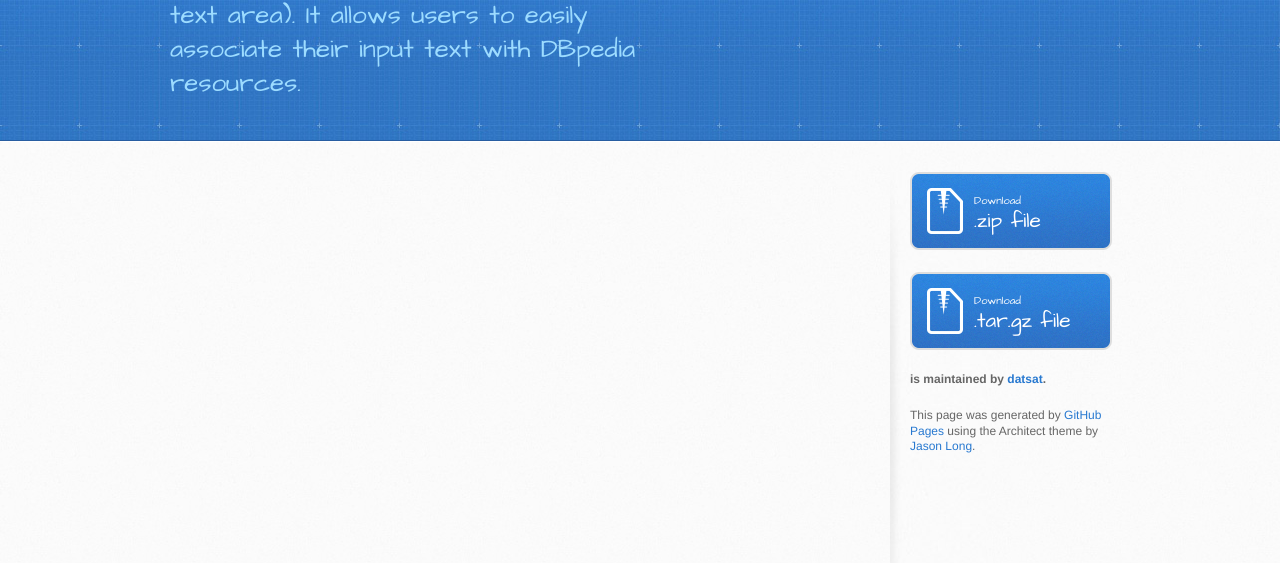
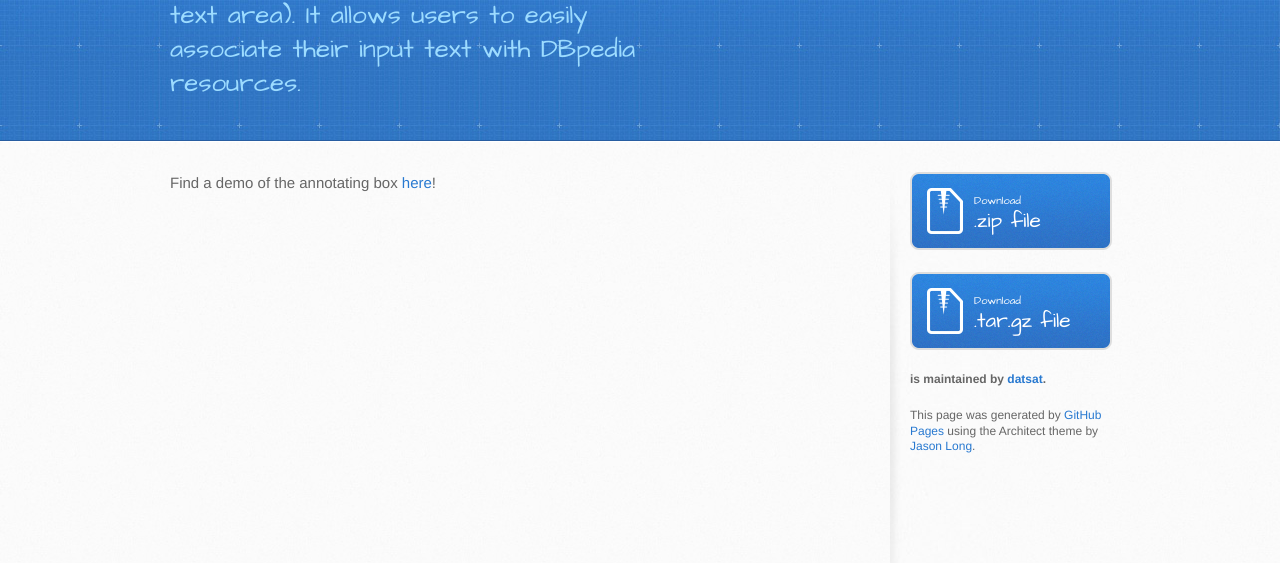
Before and after one commit to datsat/Annotating-Box, a plain HTML site: page index.html in a window 1280 px wide. Shown: the part 195-758 px from the top of the page. Drawn offline with Linux system fonts and the light colour scheme.

Commit message:
added link to demo

```diff
--- a/index.html
+++ b/index.html
@@ -28,6 +28,7 @@
     <div id="content-wrapper">
       <div class="inner clearfix">
         <section id="main-content">
+        Find a demo of the annotating box <a href="http://datsat.github.io/Annotating-Box/demo/" target="new">here</a>!
         </section>
         <aside id="sidebar">
           <a href="https://github.com/datsat/Annotating-Box/zipball/master" class="button">
```
